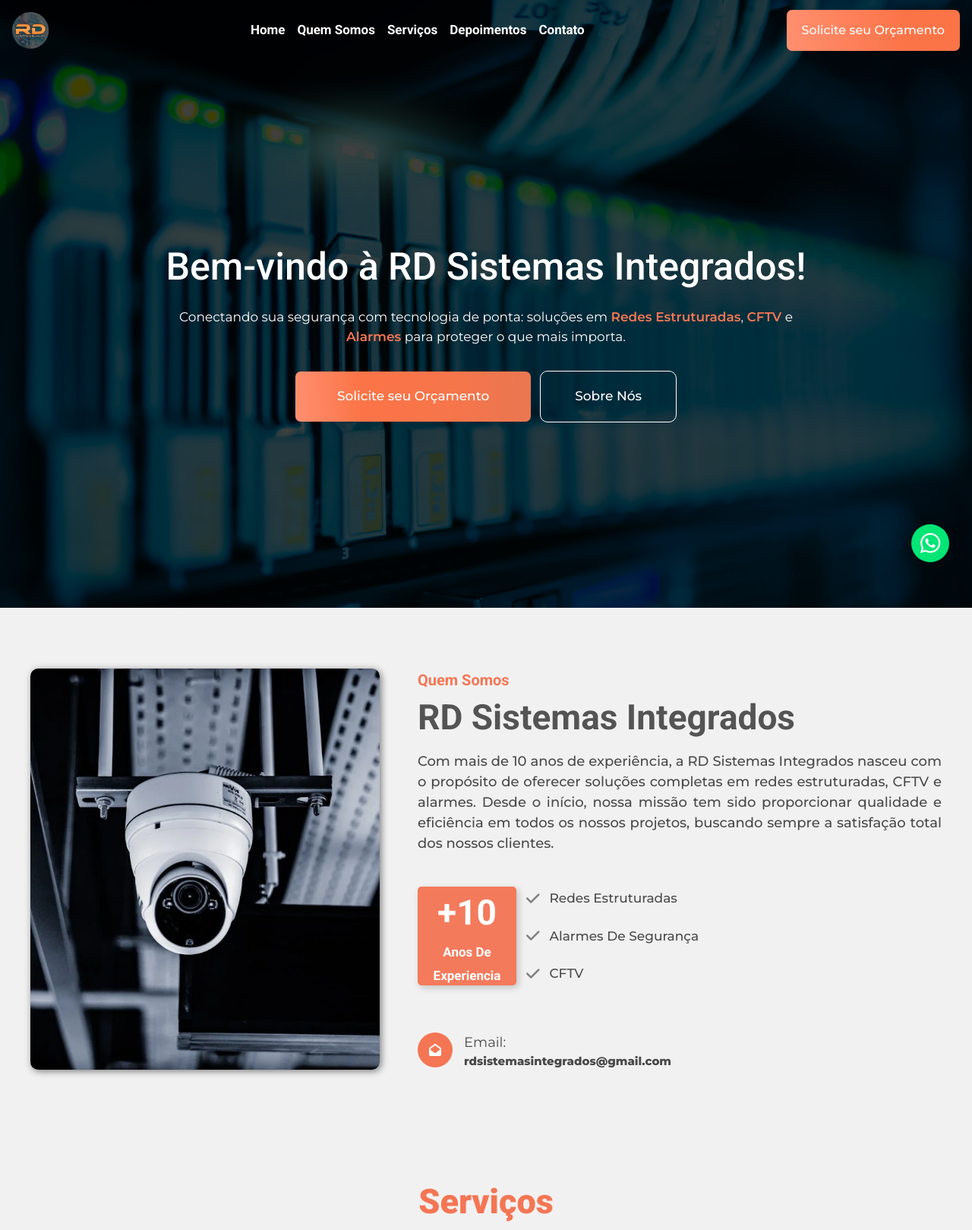
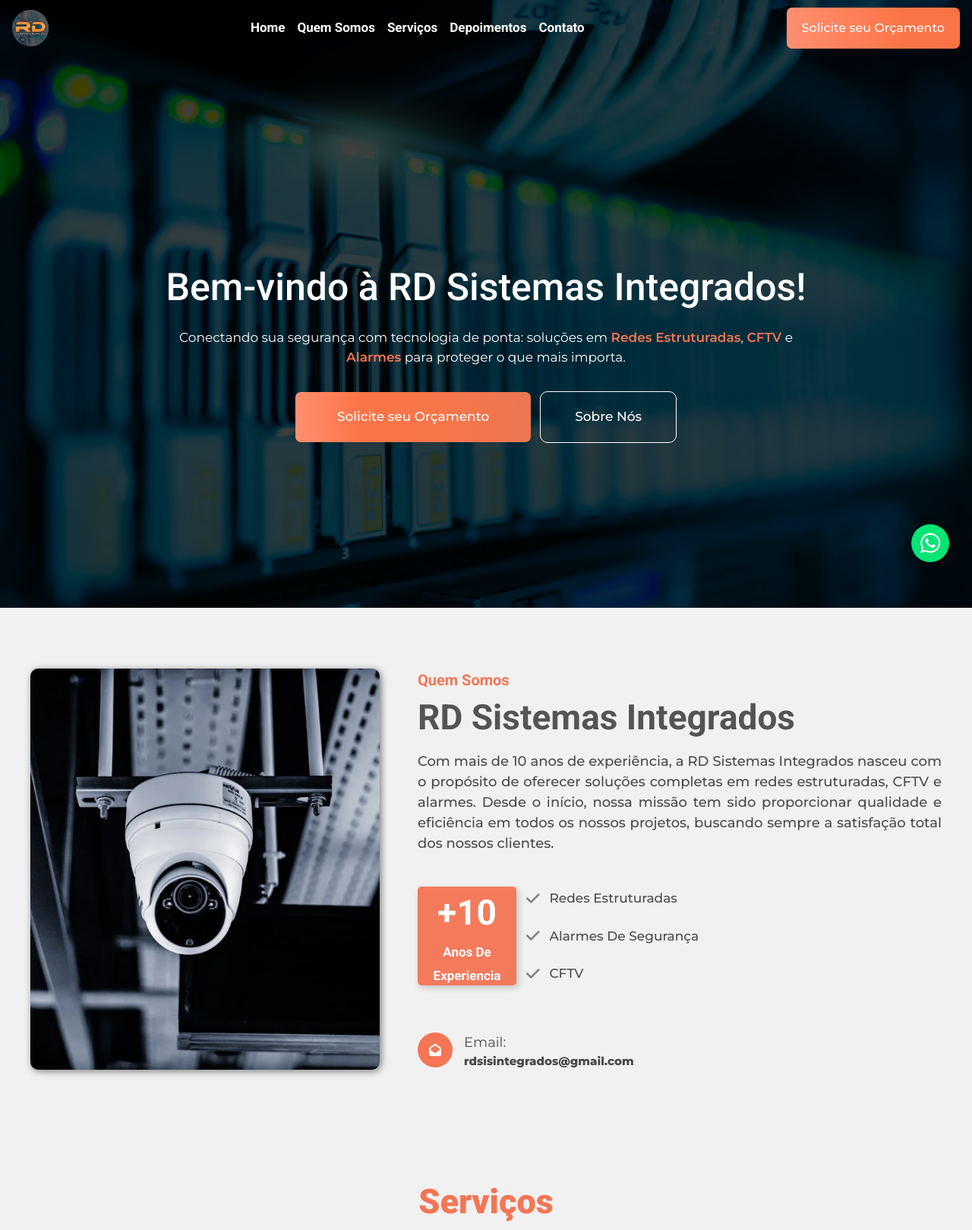
Before and after one commit to Diogo356/Layout-RD, a website: page index.html in a window 1280 px wide. Shown: the top 1619 px of the page at 76% size. Drawn offline with Linux system fonts and the light colour scheme.

Commit message:
UPDATE: Corrigindo o layout principal

```diff
--- a/index.html
+++ b/index.html
@@ -2,6 +2,7 @@
 <html lang="pt-BR">
 
 <head>
+
     <meta charset="UTF-8">
     <meta name="viewport" content="width=device-width, initial-scale=1.0">
     <meta name="description" content="Empresa especializada em serviços Redes estruturadas, Cameras de Vigilancia e Alarmes Monitorados. Solicite um orçamento agora!">
@@ -14,11 +15,11 @@
     <link rel="preconnect" href="https://fonts.gstatic.com" crossorigin>
     <link href="https://fonts.googleapis.com/css2?family=Montserrat:ital,wght@0,100..900;1,100..900&display=swap" rel="stylesheet">
     <script src="https://kit.fontawesome.com/33d2aef4ee.js" crossorigin="anonymous"></script>
-
     <link rel="stylesheet" href="dist/style2.css">
     <title>RD Sistemas Integrados</title>
     <link rel="icon" href="imagens/icon2.ico" type="image/x-icon">
     <link rel="stylesheet" href="style/style.css">
+
 </head>
 
 <body class="bg-WhiteGray">
@@ -74,8 +75,8 @@
                 </nav>
             </div>
 
-            <section class="intro w-full h-full">
-                <div class="content-section flex items-center justify-center text-center w-full h-full">
+            <section class="intro w-full h-full mt-[60px] ">
+                <div class="content-section flex  justify-center  text-center w-full h-full p-[16px] tablet:items-center tablet:p-0">
                     <div class="section-text w-[850px]">
                         <h1>Bem-vindo à RD Sistemas Integrados!</h1>
                         <p>Conectando sua segurança com tecnologia de ponta: soluções em <span>Redes Estruturadas</span>, <span>CFTV</span> e <span>Alarmes</span> para proteger o que mais importa.</p>
@@ -133,7 +134,7 @@
                         <i class="fa-solid fa-envelope-open bg-DarkOrange1 text-white"></i>
                         <div class="content-email-text">
                             <p class="email-p">Email:</p>
-                            <p class="email-p-p">rdsistemasintegrados@gmail.com</p>
+                            <p class="email-p-p">rdsisintegrados@gmail.com</p>
                         </div>
                     </div>
                 </div>
@@ -251,7 +252,7 @@
                     </div>
                     <div class="contact-info flex">
                         <i class="fa-solid fa-envelope-open"></i>
-                        <p>Email: rdsistemasintegrados@gmail.com</p>
+                        <p>Email: rdsisintegrados@gmail.com</p>
                     </div>
                     <div class="contact-info flex">
                         <i class="fa-solid fa-location-dot"></i>
```
Also changed, not shown: dist/style2.css.
